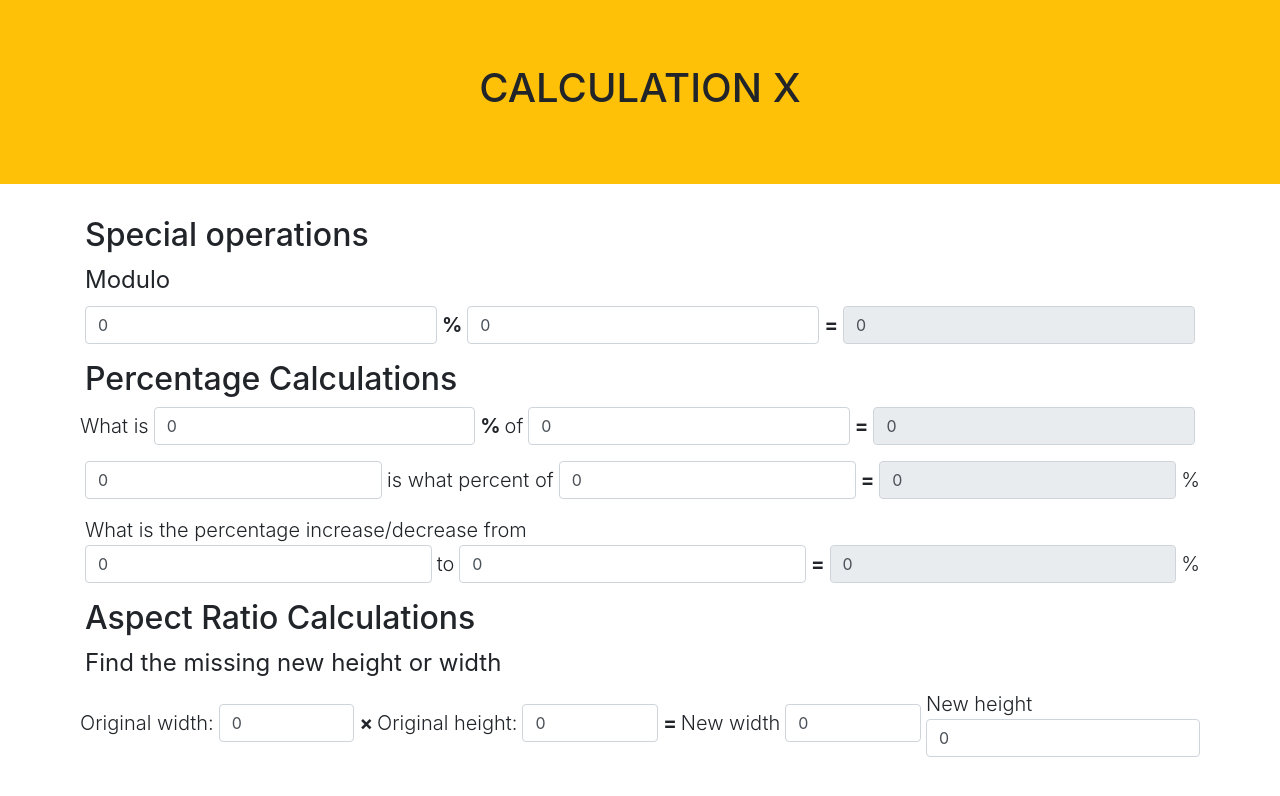
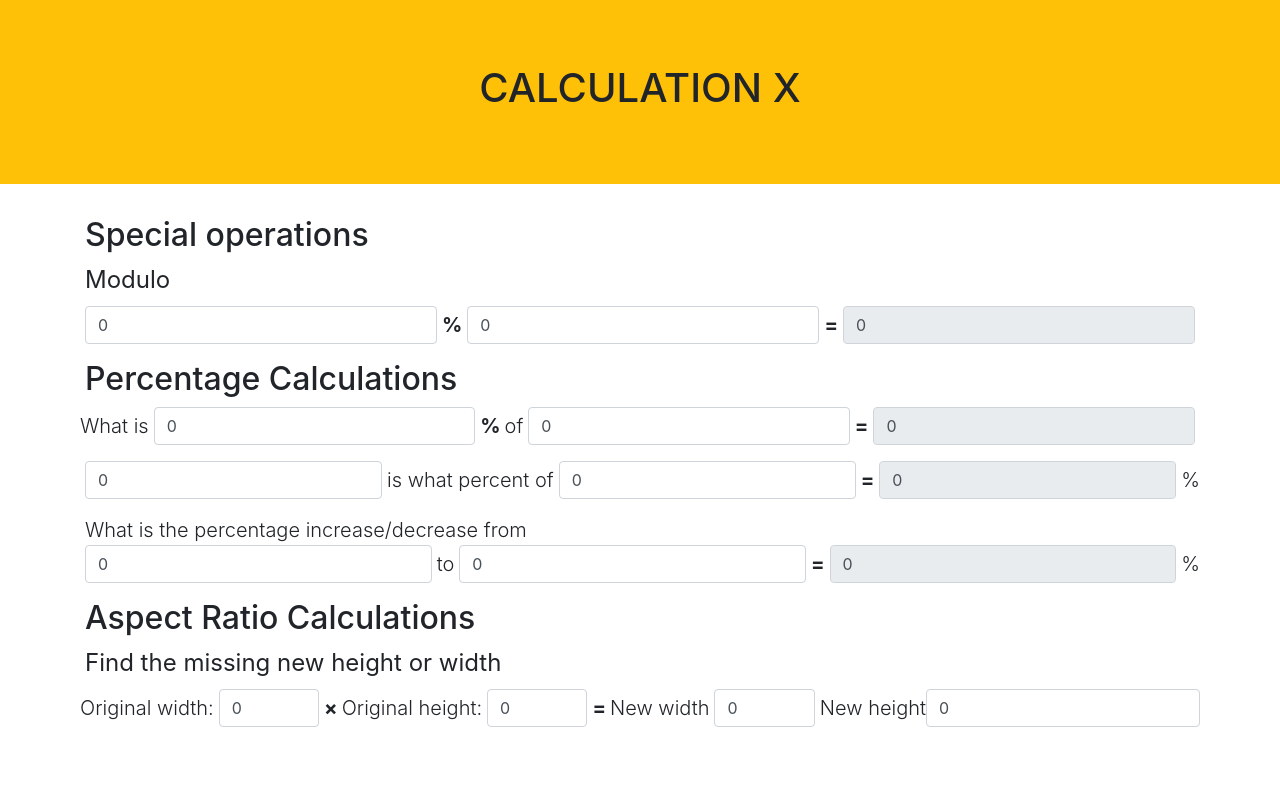
Before and after one commit to wi-fighters/15-browser-modules-imports-exports-peteco83, a plain HTML site: page index.html in a window 1280 px wide. Drawn offline with nearby package versions, Linux system fonts and the light colour scheme.

Commit message:
Fix margin on bottom div

```diff
--- a/index.html
+++ b/index.html
@@ -177,7 +177,7 @@
             <h2>Aspect Ratio Calculations</h2>
             <legend>Find the missing new height or width</legend>
             <form>
-                <div class="form-row align-items-center mb-3">
+                <div class="form-row align-items-center mb-5">
                     <span class="lead">Original width:</span>
                     <div class="col">
                         <input type="number" id="ratio_1" class="ratio operand form-control" value="0" step="1" />
@@ -193,8 +193,8 @@
                         <input type="number" id="ratio_result-width" class="ratio width result form-control" value="0"
                             data-operation="ratio" />
                     </div>
+                    <span class="lead">New height</span>
                     <div>
-                        <span class="lead">New height</span>
                         <input type="number" id="ratio_result-height" class="ratio height result form-control" value="0"
                             data-operation="ratio" />
                     </div>
```
